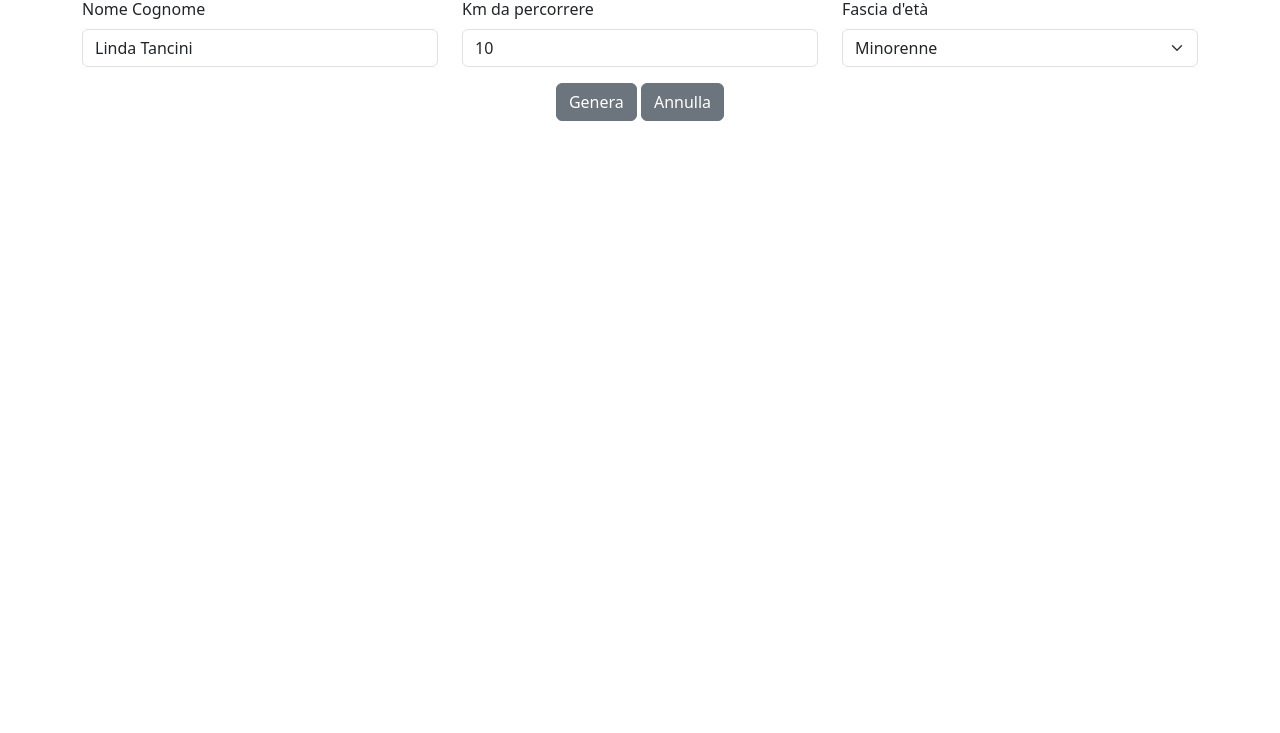
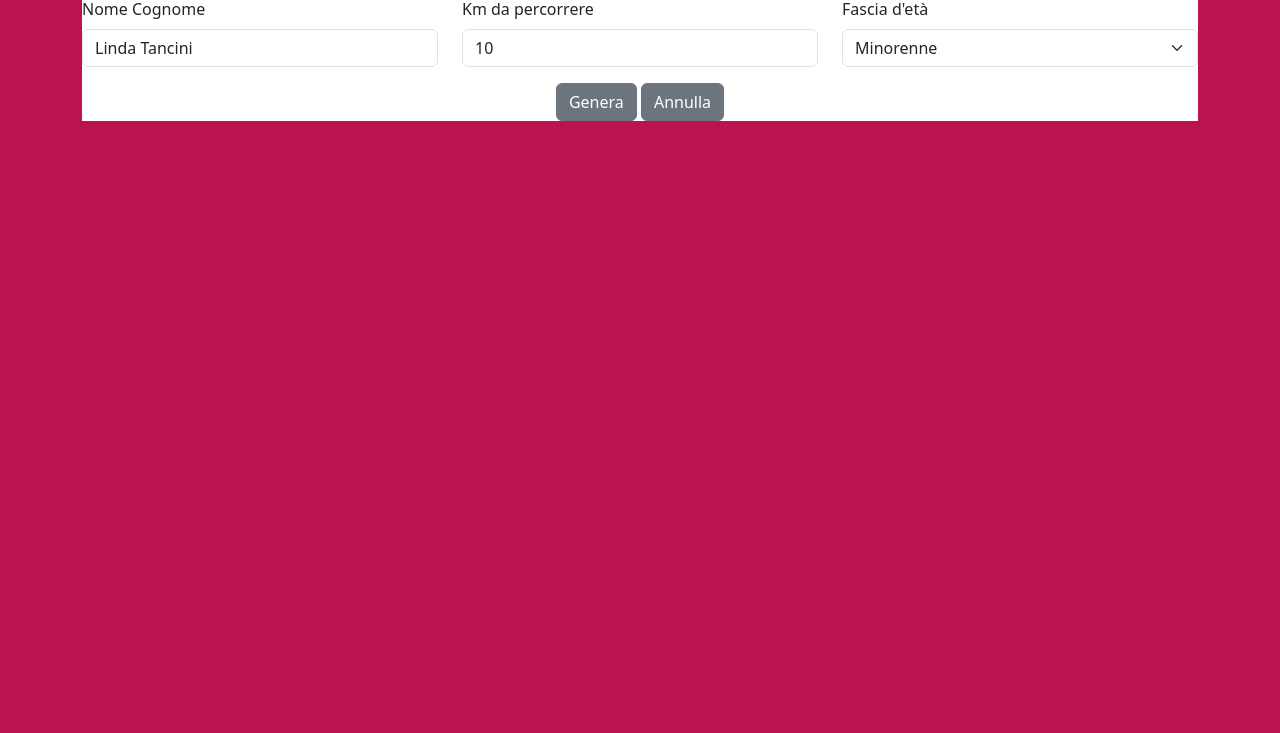
Before and after one commit to LindaTancini/js-biglietto-treno-form, a plain HTML site: page index.html in a window 1280 px wide. Shown: the part 67-800 px from the top of the page. Drawn offline with nearby package versions, Linux system fonts and the light colour scheme.

Commit message:
style: added bg colour on body and form

```diff
--- a/style.css
+++ b/style.css
@@ -1,5 +1,7 @@
-* {
-  margin: 0;
-  padding: 0;
-  box-sizing: border-box;
+body {
+  background-color: #b91450;
 }
+
+form {
+  background-color: #fff;
+}
```
